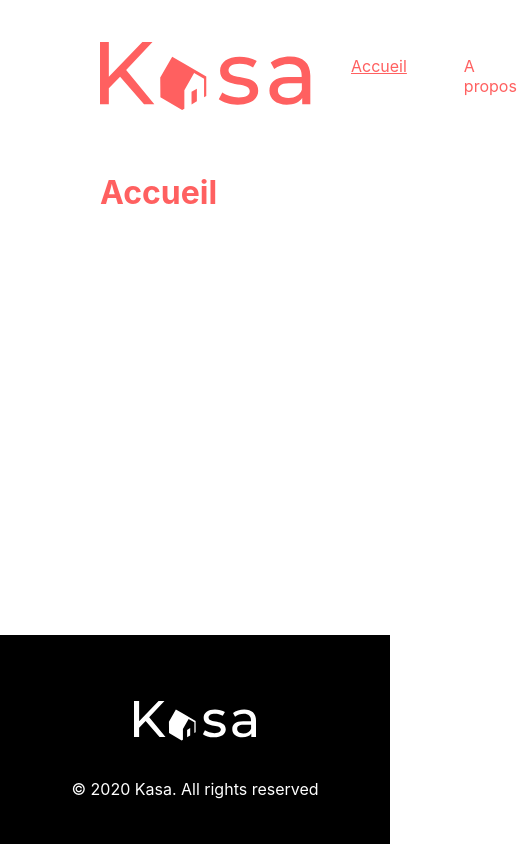
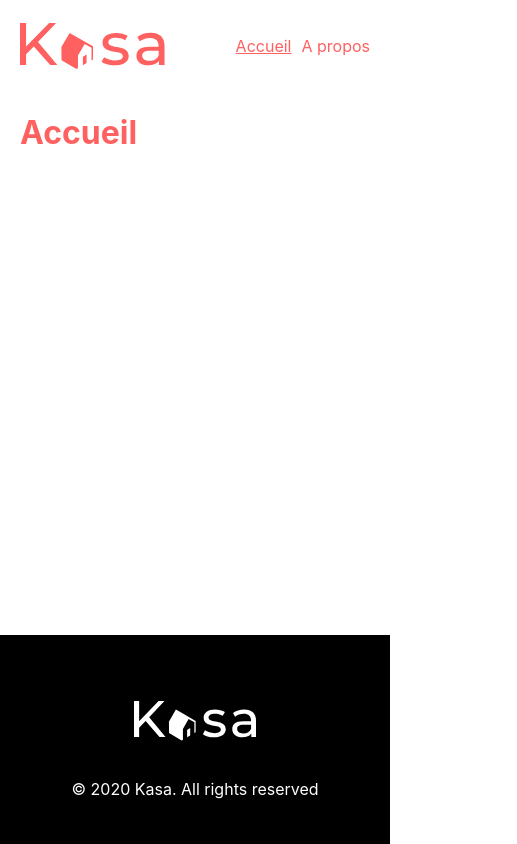
Before and after one commit to codbear/DouglasMeunier_11_10072021, a React (Create React App) app: page / in a window 390 px wide. Shown: the whole page, 517 px wide, since content can reach past the window. Built offline with nearby package versions, Linux system fonts and the light colour scheme.

Commit message:
fix(layout): update style on small screen

```diff
--- a/src/App.scss
+++ b/src/App.scss
@@ -1,12 +1,5 @@
-:root {
-  --color-primary: #ff6060;
-  --color-text-default: #ff6060;
-  --color-text-contrasted: #ffffff;
-  --color-background-default: #ffffff;
-  --color-background-alternative: #f6f6f6;
-  --color-background-dark: #000000;
-}
+@import 'Modules/theme/palette';
 
 * {
-  color: var(--color-text-default);
+  color: $_color_text_default;
 }
--- a/src/Modules/layout/components/Footer/Footer.scss
+++ b/src/Modules/layout/components/Footer/Footer.scss
@@ -1,14 +1,16 @@
+@import "../../../theme/palette";
+
 .Footer {
   display: flex;
   flex-direction: column;
   align-items: center;
   justify-content: space-between;
-  background-color: var(--color-background-dark);
+  background-color: $_color_background_dark;
   padding: 66px 0 29px 0;
   height: 209px;
   box-sizing: border-box;
 
   &_text {
-    color: var(--color-text-contrasted);
+    color: $_color_text_contrasted;
   }
 }
--- a/src/Modules/layout/components/Header/Header.jsx
+++ b/src/Modules/layout/components/Header/Header.jsx
@@ -11,14 +11,14 @@ class Header extends React.Component {
     location: PropTypes.object.isRequired,
   };
 
-  getNavItemClassName(route) {
+  getIsActive(route) {
     const {
       location: { pathname },
     } = this.props;
 
     const isActive = pathname === route;
 
-    return isActive ? 'Header_navItem--active' : 'Header_navItem';
+    return isActive ? 'active' : '';
   }
 
   render() {
@@ -27,10 +27,10 @@ class Header extends React.Component {
         <img src={Logo} alt="" className="Header_logo" />
         <nav>
           <ul className="Header_mainNav">
-            <li className={this.getNavItemClassName(ROUTES.INDEX)}>
+            <li className={'Header_navItem ' + this.getIsActive(ROUTES.INDEX)}>
               <Link to={ROUTES.INDEX}>Accueil</Link>
             </li>
-            <li className={this.getNavItemClassName(ROUTES.ABOUT)}>
+            <li className={'Header_navItem ' + this.getIsActive(ROUTES.ABOUT)}>
               <Link to={ROUTES.ABOUT}>A propos</Link>
             </li>
           </ul>
--- a/src/Modules/layout/components/Header/Header.scss
+++ b/src/Modules/layout/components/Header/Header.scss
@@ -1,8 +1,22 @@
+@import '../../../theme/breakpoints';
+
 .Header {
   display: flex;
   justify-content: space-between;
   align-items: center;
+  padding: 20px;
+
+  @media (break-up(md)) {
   padding: 40px 100px;
+  }
+
+  &_logo {
+    width: 145px;
+
+    @media (break-up(md)) {
+      width: 210px;
+    }
+  }
 
   &_mainNav {
     list-style: none;
@@ -10,15 +24,18 @@
   }
 
   &_navItem {
-    margin-left: 57px;
+    margin-left: 10px;
+
+    @media (break-up(md)) {
+      margin-left: 57px;
+    }
 
     a {
       text-decoration: none;
     }
   }
 
-  &--active {
-    margin-left: 57px;
+  .active {
     text-decoration: underline;
   }
 }
--- a/src/Modules/layout/components/Layout/Layout.scss
+++ b/src/Modules/layout/components/Layout/Layout.scss
@@ -1,3 +1,5 @@
+@import "../../../theme/breakpoints";
+
 .Layout {
   max-width: 1440px;
   min-height: 100vh;
@@ -7,6 +9,10 @@
 
   &_children {
     flex-grow: 2;
-    padding: 0 100px;
+    padding: 0 20px;
+
+    @media (break-up(md)) {
+      padding: 0 100px;
+    }
   }
 }
--- /dev/null
+++ b/src/Modules/theme/_breakpoints.scss
@@ -0,0 +1,19 @@
+@function width($breakpoint) {
+  $widths: (
+xs: 375px,
+sm: 600px,
+md: 960px,
+lg: 1280px,
+xl: 1920px,
+);
+
+  @return map-get($widths, $breakpoint);
+}
+
+@function break-up($breakpoint) {
+  @return 'min-width: #{width($breakpoint)}'
+}
+
+@function break-down($breakpoint) {
+  @return 'max-width: #{width($breakpoint)}'
+}
--- /dev/null
+++ b/src/Modules/theme/_palette.scss
@@ -0,0 +1,13 @@
+// Base colors
+$_baseColor_kasa: #ff6060;
+$_baseColor_white: #ffffff;
+$_baseColor_smoke: #f6f6f6;
+$_baseColor_black: #000000;
+
+// Semantic colors
+$_color_primary: $_baseColor_kasa;
+$_color_text_default: $_baseColor_kasa;
+$_color_text_contrasted: $_baseColor_white;
+$_color_background_default: $_baseColor_white;
+$_color_background_alternative: $_baseColor_smoke;
+$_color_background_dark: $_baseColor_black;
```
